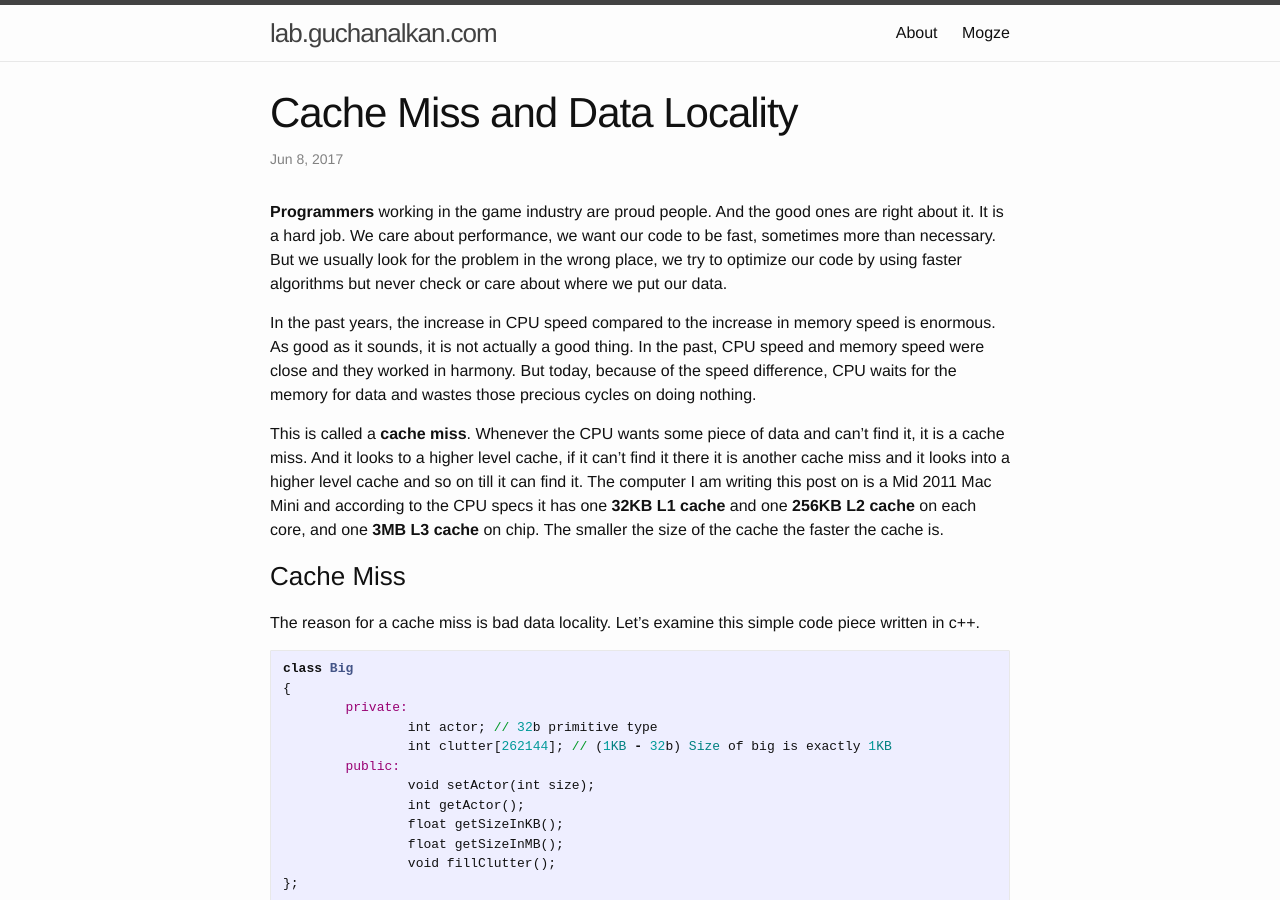
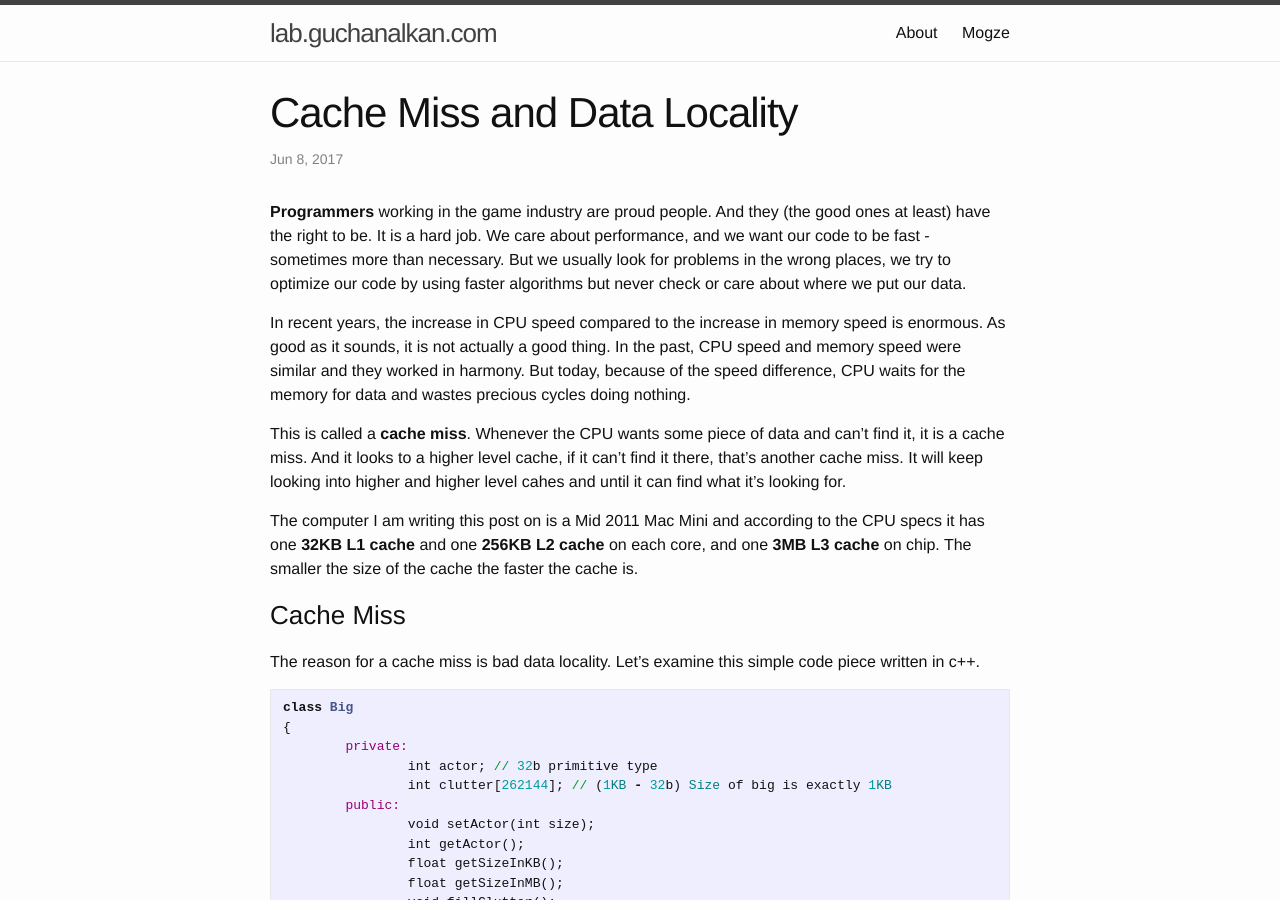
Before and after one commit to zehreken/zehreken.github.io, a Jekyll site: the page built from _posts/2017-06-08-cache-miss-and-data-locality.markdown, in a window 1280 px wide and 900 px high. Built offline with Jekyll 4.4.1, drawn with Linux system fonts in a browser that asks for light colours; some of the changed text lies outside the part shown.

Commit message:
Update post

```diff
--- a/_posts/2017-06-08-cache-miss-and-data-locality.markdown
+++ b/_posts/2017-06-08-cache-miss-and-data-locality.markdown
@@ -2,11 +2,13 @@
 layout: post
 title: Cache Miss and Data Locality
 ---
-**Programmers** working in the game industry are proud people. And the good ones are right about it. It is a hard job. We care about performance, we want our code to be fast, sometimes more than necessary. But we usually look for the problem in the wrong place, we try to optimize our code by using faster algorithms but never check or care about where we put our data.
+**Programmers** working in the game industry are proud people. And they (the good ones at least) have the right to be. It is a hard job. We care about performance, and we want our code to be fast - sometimes more than necessary. But we usually look for problems in the wrong places, we try to optimize our code by using faster algorithms but never check or care about where we put our data.
 
-In the past years, the increase in CPU speed compared to the increase in memory speed is enormous. As good as it sounds, it is not actually a good thing. In the past, CPU speed and memory speed were close and they worked in harmony. But today, because of the speed difference, CPU waits for the memory for data and wastes those precious cycles on doing nothing.
+In recent years, the increase in CPU speed compared to the increase in memory speed is enormous. As good as it sounds, it is not actually a good thing. In the past, CPU speed and memory speed were similar and they worked in harmony. But today, because of the speed difference, CPU waits for the memory for data and wastes precious cycles doing nothing.
 
-This is called a **cache miss**. Whenever the CPU wants some piece of data and can't find it, it is a cache miss. And it looks to a higher level cache, if it can't find it there it is another cache miss and it looks into a higher level cache and so on till it can find it. The computer I am writing this post on is a Mid 2011 Mac Mini and according to the CPU specs it has one **32KB L1 cache** and one **256KB L2 cache** on each core,  and one **3MB L3 cache** on chip. The smaller the size of the cache the faster the cache is.
+This is called a **cache miss**. Whenever the CPU wants some piece of data and can't find it, it is a cache miss. And it looks to a higher level cache, if it can't find it there, that's another cache miss. It will keep looking into higher and higher level cahes and until it can find what it's looking for.
+
+The computer I am writing this post on is a Mid 2011 Mac Mini and according to the CPU specs it has one **32KB L1 cache** and one **256KB L2 cache** on each core, and one **3MB L3 cache** on chip. The smaller the size of the cache the faster the cache is.
 
 ### Cache Miss
 The reason for a cache miss is bad data locality. Let's examine this simple code piece written in c++.
@@ -66,7 +68,7 @@
 
 On average the second loop completes ~7 times faster than the first loop on my machine. The process is the same, which is setting an int field of an object. Why is that? Because the **clutter** in the Big object causes the CPU to miss the cached data, because the L1 and L2 caches are full of unnecessary data.
 
-Let's examine how our data is placed on the actual memory using lldb. You can also use gdb, they are very similar by the way.
+Let's examine how our data is placed on the actual memory using **lldb**. You can also use **gdb**, they are very similar.
 
 Compile the script above using clang++ with -g flag to enable debugging with extra information. Here is the simple compile command.
 {% highlight ruby %}
@@ -88,7 +90,7 @@
 run
 {% endhighlight %}
 
-At some point lldb will show the addresses of our two arrays because it is the output of our program, using those addresses we can examine the memory and see what they have, it may show different addresses on your computer.
+At some point lldb will show the addresses of our two arrays because it is the output of our program, using those addresses we can examine the memory and see what they have - it may show different addresses on your computer.
 {% highlight ruby %}
 Address of smalls: 0x1000c4000
 Address of bigs: 0x101000000
@@ -111,7 +113,7 @@
 ...
 {% endhighlight %}
 
-Look at how nicely the elements are stored on the memory. The first element is 0, the second is 1, the third is 2 and so on as expected.
+Look at how nicely the elements are stored on the memory. The first element is 0, the second is 1, the third is 2 and so on, as expected.
 
 Now let's examine the first 32 elements of the _bigs_ array using
 {% highlight ruby %}
@@ -133,7 +135,7 @@
 
 ### Conclusion
 
-It has been a very long time since the hype of Data Oriented Programming and I have been programming in a data oriented way for almost a year now. At first (like most of the things I first encounter) I thought it was the holy grail and will solve each and every problem but now I think there is a place for OOD and DOD (and in that sense other programming paradigms) in the same software. Both of them have their strengths and weaknesses. Till memory speed catches up with CPU speed, using DOD is a very good idea.
+It has been a very long time since the hype of Data Oriented Programming, and I have been programming in a data oriented way for almost a year now. At first (like most of the things I first encounter) I thought it was the holy grail and will solve each and every problem, but now I think there is a place for OOD and DOD (and in that sense other programming paradigms) in the same software. Both of them have their strengths and weaknesses. Till memory speed catches up with CPU speed, using DOD is a very good idea.
 
 You can find the source files in this [file](/assets/2017/dod_tests-master.zip).
 
```
